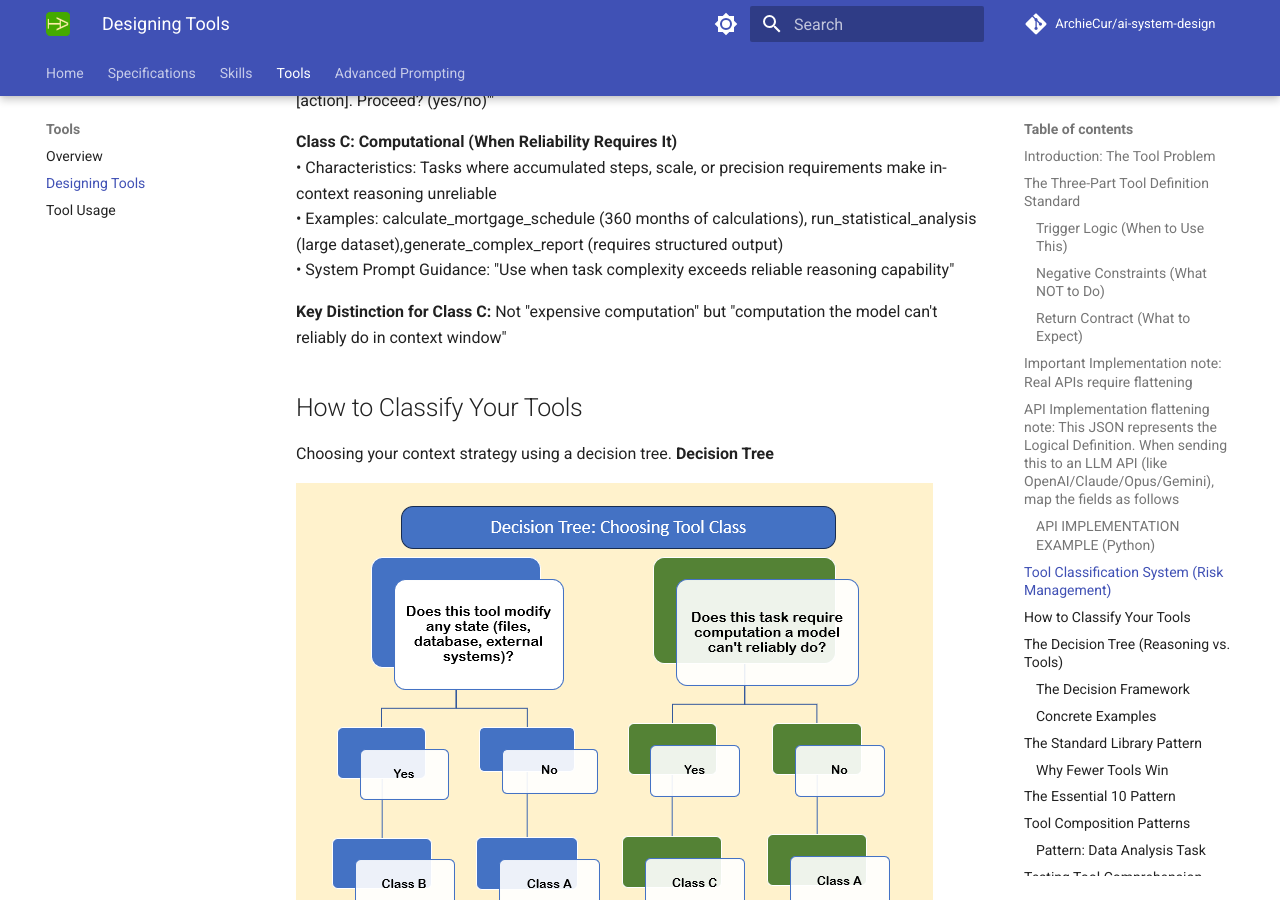
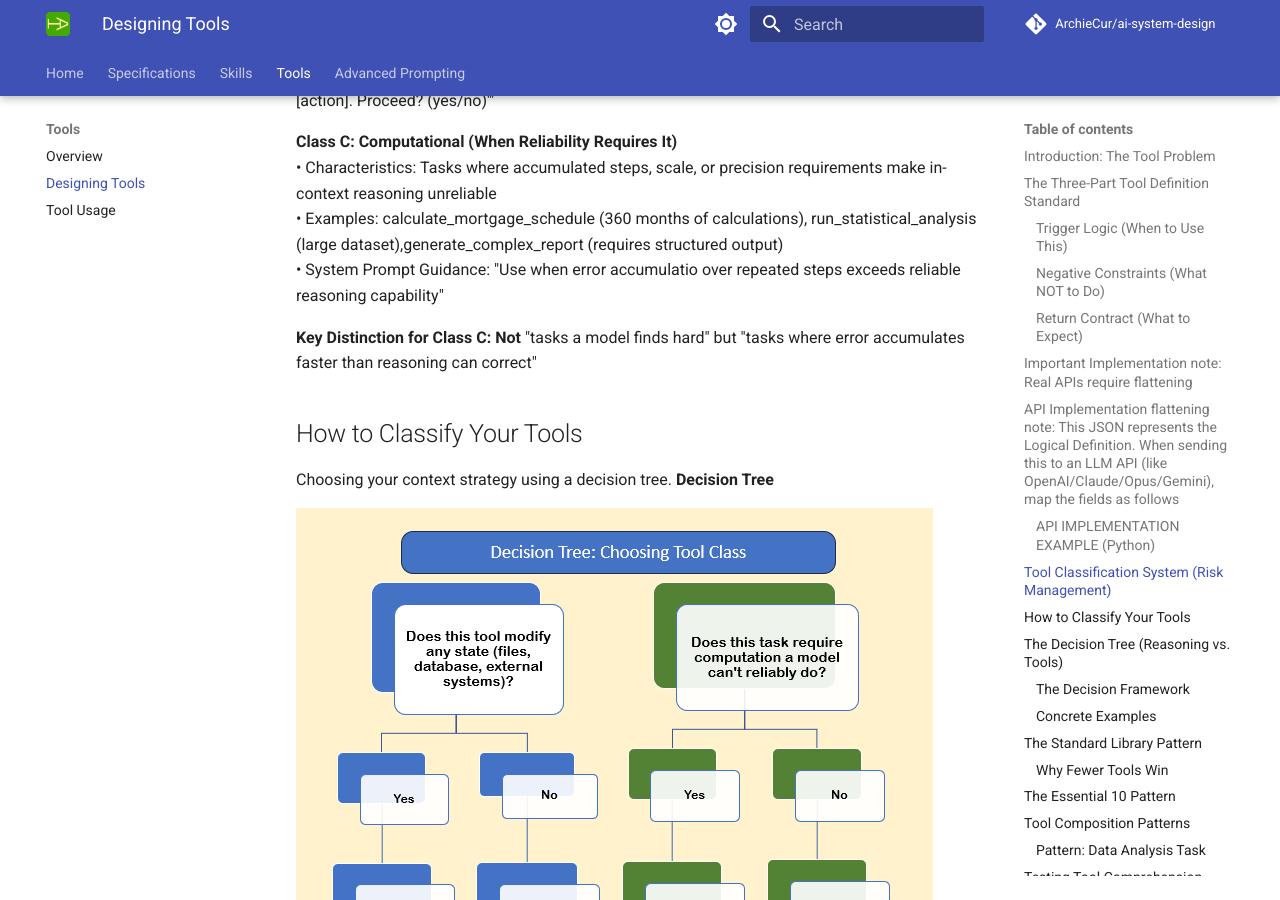
Before and after one commit to ArchieCur/ai-system-design, an MkDocs documentation site: the page built from docs/tools/Tool_Literacy_Designing_Tools.md, in a window 1280 px wide and 900 px high, scrolled down 5415 px. Built offline with MkDocs 1.6.1 and Material for MkDocs 9.7.7, drawn with Linux system fonts in a browser that asks for light colours; comment, search, counter and statistics services are not loaded.

Commit message:
Update Tool_Literacy_Designing_Tools.md

```diff
--- a/docs/tools/Tool_Literacy_Designing_Tools.md
+++ b/docs/tools/Tool_Literacy_Designing_Tools.md
@@ -238,10 +238,10 @@ return api_payload
 • Characteristics: Tasks where accumulated steps, scale, or precision requirements make in-context reasoning unreliable
 • Examples: calculate_mortgage_schedule (360 months of calculations), run_statistical_analysis
  (large dataset),generate_complex_report (requires structured output)
-• System Prompt Guidance: "Use when task complexity exceeds reliable reasoning capability"
+• System Prompt Guidance: "Use when error accumulatio over repeated steps exceeds reliable reasoning capability"
 
 **Key Distinction for Class C:**
-Not "expensive computation" but "computation the model can't reliably do in context window"
+**Not** "tasks a model finds hard" but "tasks where error accumulates faster than reasoning can correct"
 
 ## How to Classify Your Tools
 
```
